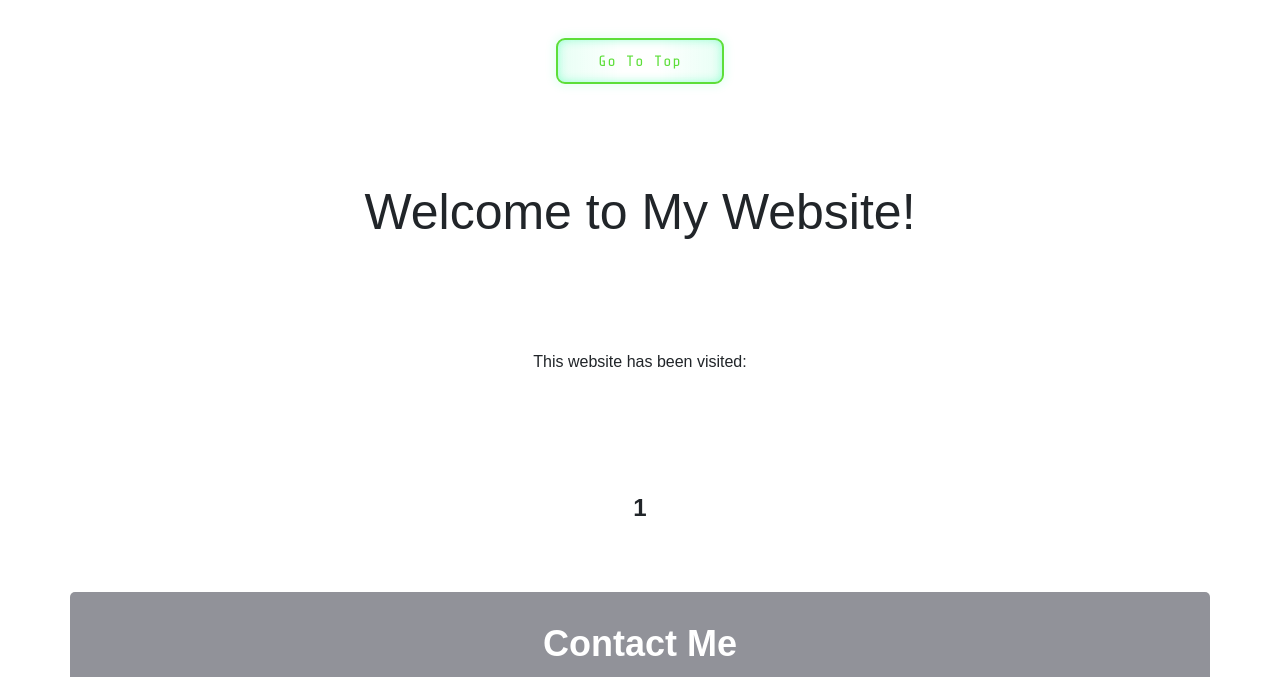
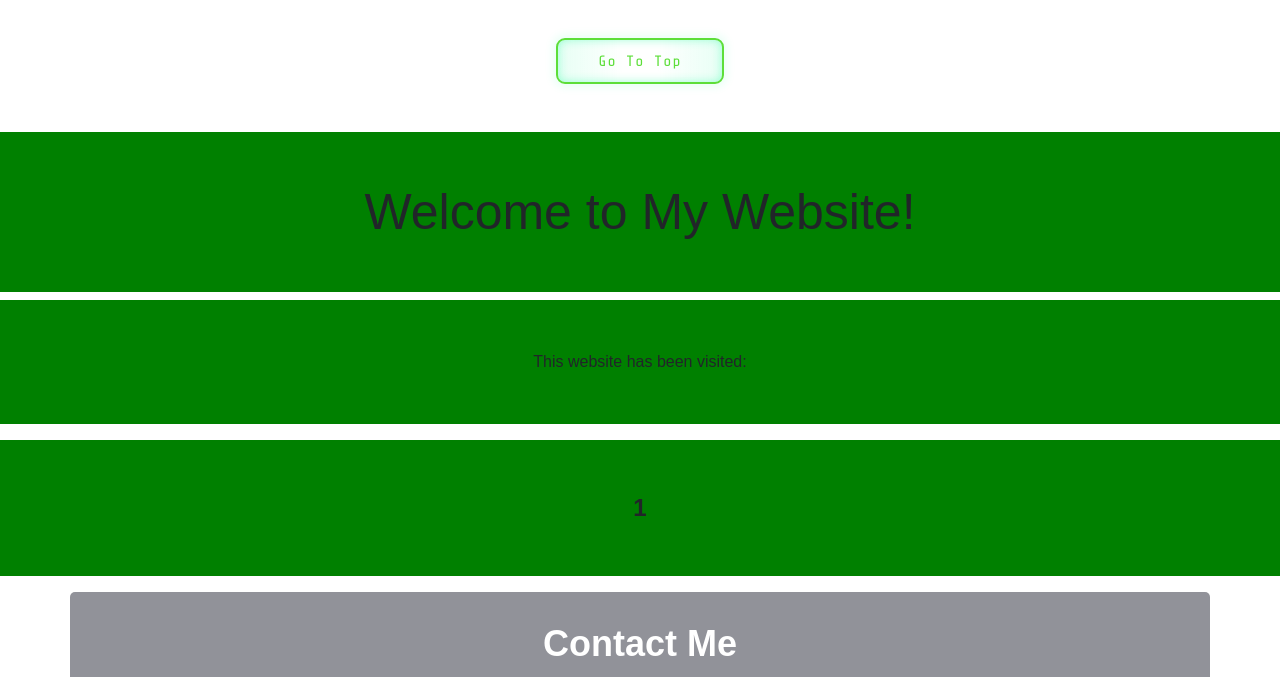
Before and after one commit to aravind447/aravind2002, a plain HTML site: page index.html in a window 1280 px wide. Shown: the part 2500-3177 px from the top of the page. Drawn offline with nearby package versions, Linux system fonts and the light colour scheme; a script that the page names is missing; a web font is replaced by a local one.

Commit message:
Update styles.css

```diff
--- a/styles.css
+++ b/styles.css
@@ -7,7 +7,7 @@
 }
 
   .counter {
-      background-color:light-green;
+      background-color:green;
       font-family: Arial, sans-serif;
       text-align: center;
       padding: 50px;
```
